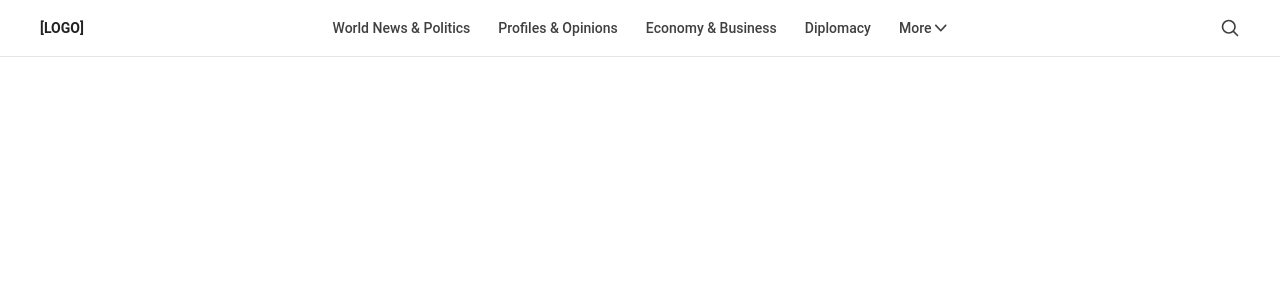
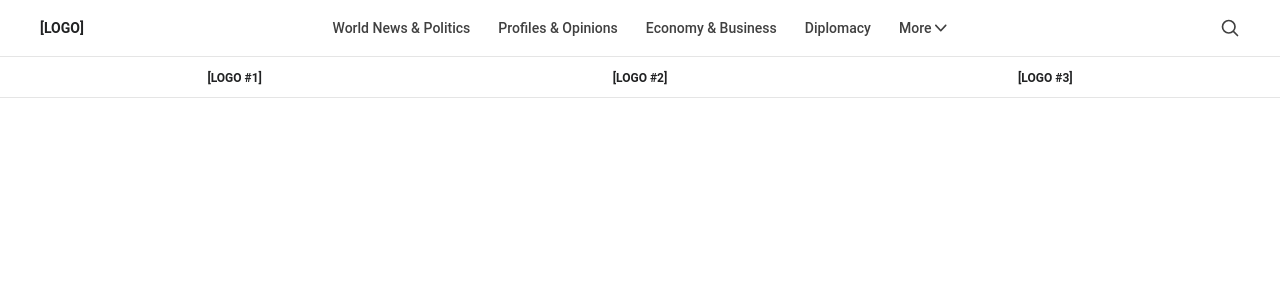
Before and after one commit to huuaho/umg-headless, a Next.js app: page / in a window 1280 px wide. Shown: the top 300 px of the page. Built offline with nearby package versions, Linux system fonts and the light colour scheme.

Commit message:
Added logo banner

```diff
--- a/components/Header.tsx
+++ b/components/Header.tsx
@@ -280,9 +280,26 @@ export default function Header() {
         </div>
       </div>
 
-      {/* Mobile Menu - Full Screen Below Header */}
+      {/* Banner - Below main header */}
+      <div className="border-t border-[#e5e5e5]">
+        <div className="max-w-7xl mx-auto px-4 sm:px-6 lg:px-8">
+          <div className="flex items-center h-10">
+            <div className="flex-1 text-center">
+              <span className="text-xs font-bold text-[#212223]">[LOGO #1]</span>
+            </div>
+            <div className="flex-1 text-center">
+              <span className="text-xs font-bold text-[#212223]">[LOGO #2]</span>
+            </div>
+            <div className="flex-1 text-center">
+              <span className="text-xs font-bold text-[#212223]">[LOGO #3]</span>
+            </div>
+          </div>
+        </div>
+      </div>
+
+      {/* Mobile Menu - Full Screen Below Header + Banner */}
       {mobileMenuOpen && (
-        <div className="fixed inset-x-0 top-14 bottom-0 z-40 bg-white md:hidden overflow-y-auto border-t border-[#e5e5e5] pt-4">
+        <div className="fixed inset-x-0 bottom-0 z-50 bg-white md:hidden overflow-y-auto border-t border-[#e5e5e5] pt-4" style={{ top: '6rem' }}>
           {/* Mobile Search */}
           <div className="px-4 pt-4 pb-8 flex justify-center">
             <form
```
